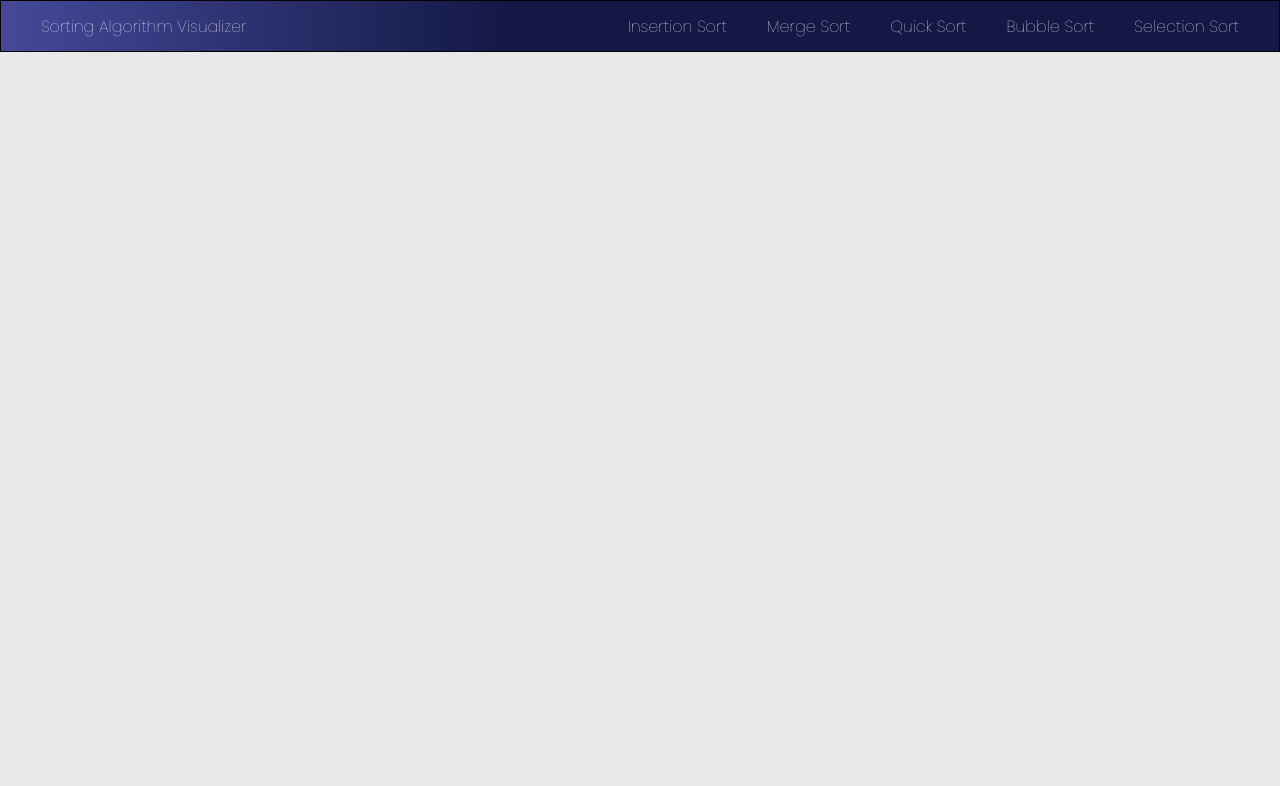
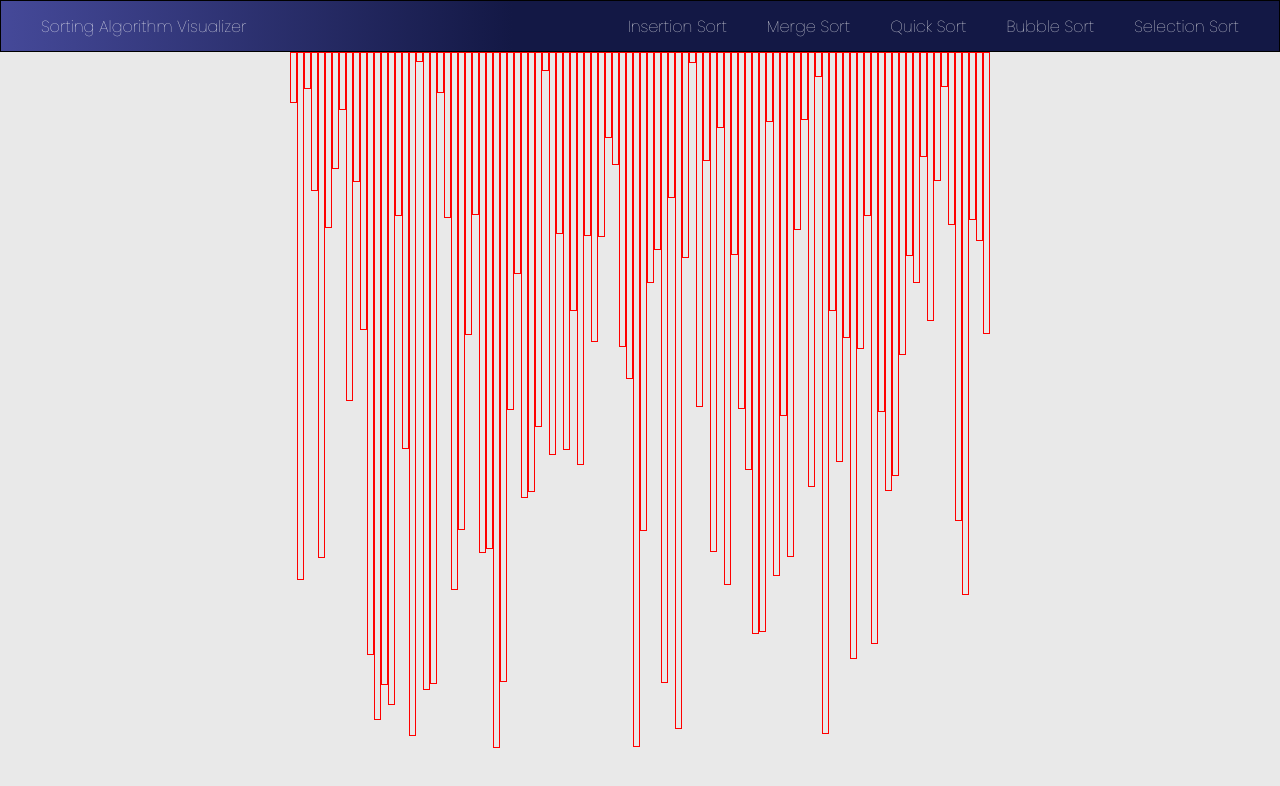
Before and after one commit to blin007/sorting-algorithm-visualizer, a React (Create React App) app: page / in a window 1280 px wide. Shown: the top 786 px of the page. Built offline with nearby package versions, Linux system fonts and the light colour scheme.

Commit message:
9/1 added bars

```diff
--- /dev/null
+++ b/src/components/Bars.js
@@ -0,0 +1,25 @@
+import React, { useState, useEffect } from 'react'
+import randomRange from '../utility/randomRange';
+import '../styles/Bars.css'
+
+const Bars = ({ size, sortingAlgo }) => {
+    const [bars, setBars] = useState([]);
+
+    //randomize bars on initial load
+    useEffect(() => {
+        setBars(Array.from({length: size}, () => randomRange(700)))
+        //eslint-disable-next-line
+    }, [])
+
+  return (
+    <div className="bars">
+        <div className="bars_container">
+          {bars.map((item, i) => (
+            <div className="bar" style={{ height: item }}></div>
+          ))}
+        </div>
+    </div>
+  )
+}
+
+export default Bars
--- a/src/pages/Home/Home.js
+++ b/src/pages/Home/Home.js
@@ -1,9 +1,10 @@
 import React from 'react'
+import Bars from '../../components/Bars'
 
 const Home = () => {
   return (
     <div className="home">
-
+        <Bars size={100}/>
     </div>
   )
 }
--- /dev/null
+++ b/src/styles/Bars.css
@@ -0,0 +1,15 @@
+.bars {
+    margin-left: auto;
+    margin-right: auto;
+}
+
+.bars_container {
+    display: flex;
+    align-items: flex-start;
+    justify-content: center;
+}
+
+.bar {
+    width: 5px;
+    border: 1px solid red;
+}
--- /dev/null
+++ b/src/utility/randomRange.js
@@ -0,0 +1,7 @@
+const randomRange = (max) => {
+    //min = 1 by default
+    const min = 1;
+    return Math.floor(Math.random() * (max - min + 1) + min);
+}
+
+export default randomRange;
```
Also changed, not shown: src/components/RandomizedBars.js (deleted, +0 -18 lines).
